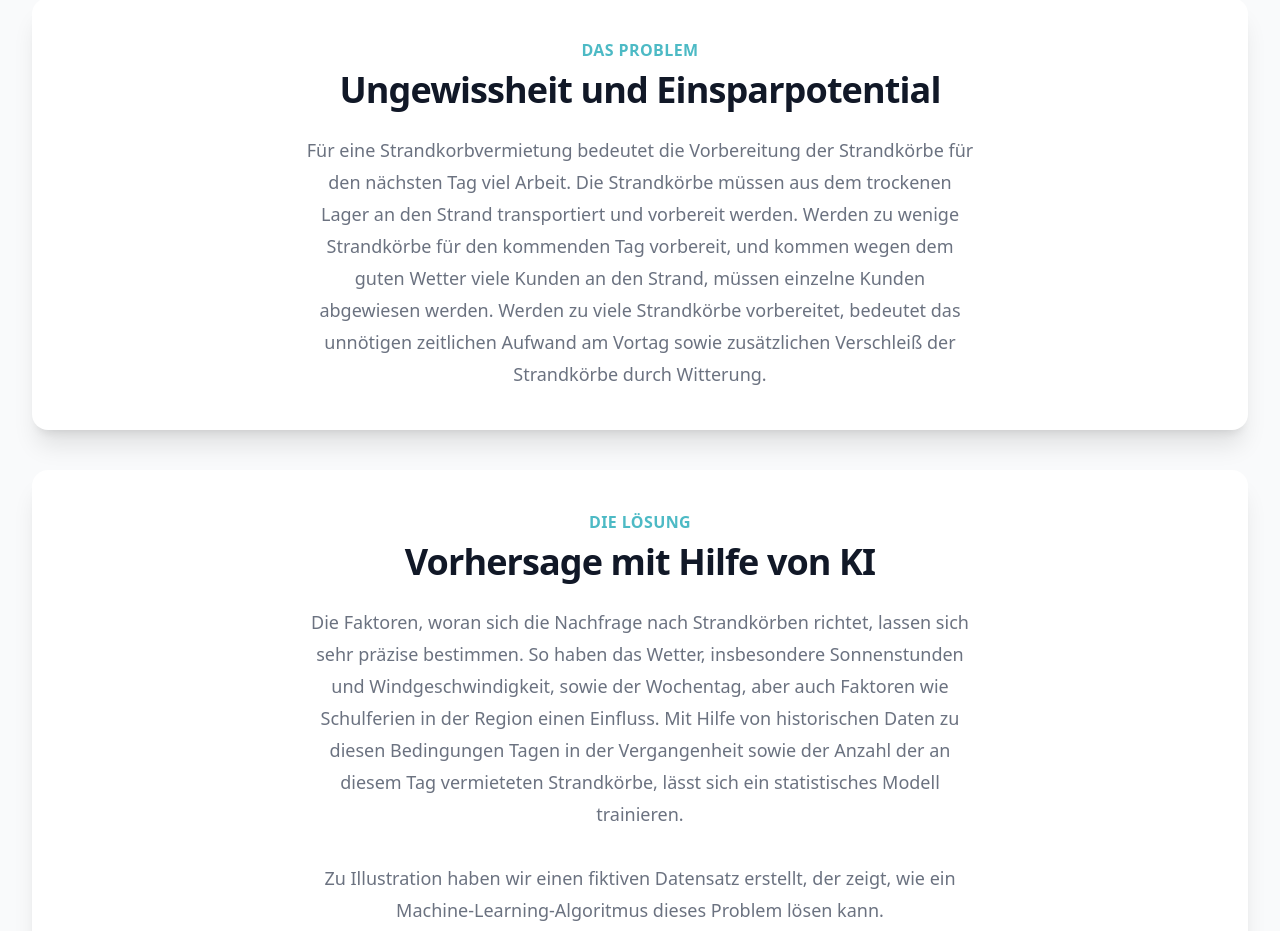
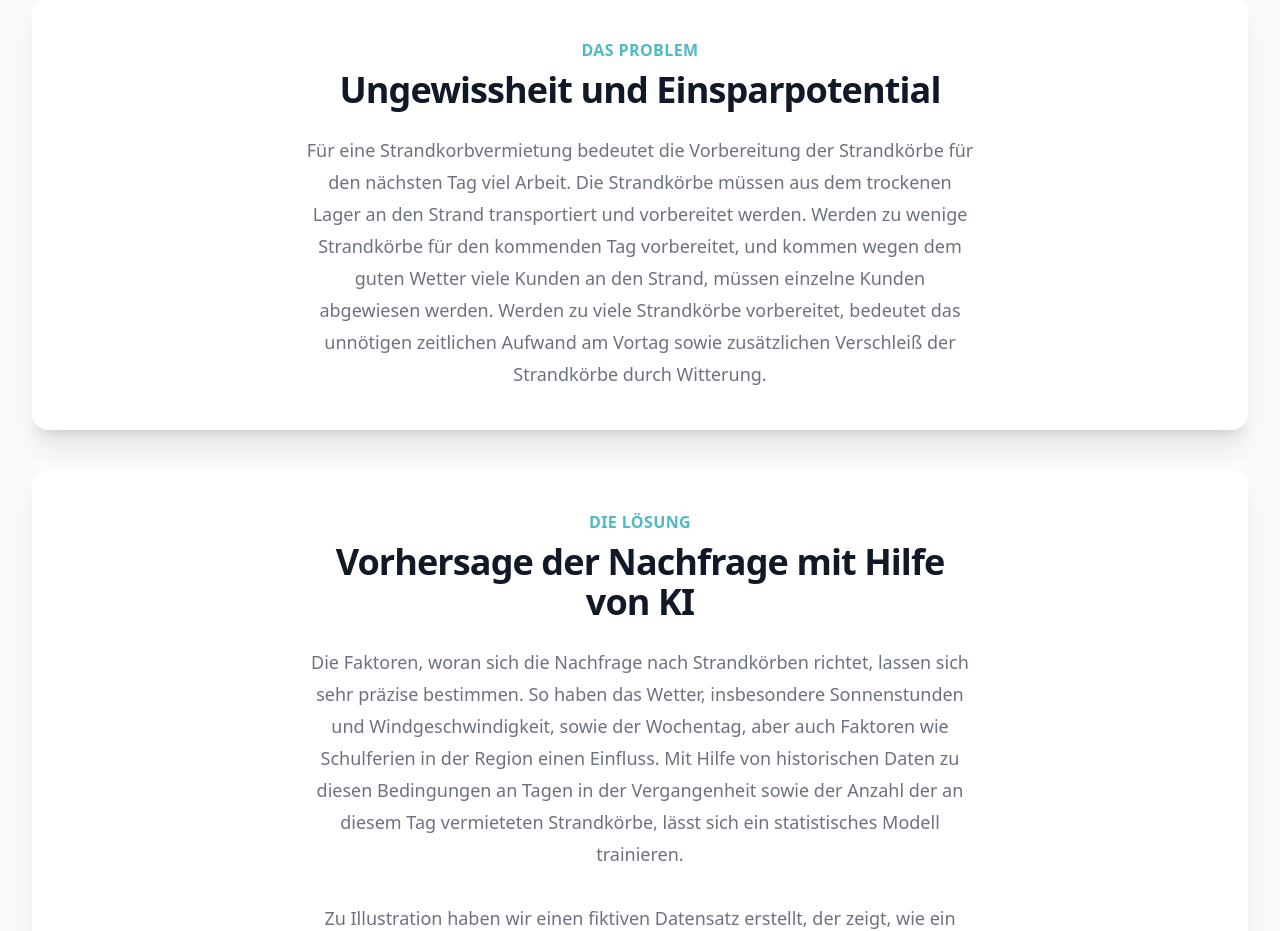
Before and after one commit to stackOcean-official/ml-showcase-website, a Next.js app: page /usecases/beachchairs in a window 1280 px wide. Shown: the part 860-1791 px from the top of the page. Built offline with nearby package versions, Linux system fonts and the light colour scheme.

Commit message:
fix typos

```diff
--- a/pages/usecases/beachchairs.tsx
+++ b/pages/usecases/beachchairs.tsx
@@ -16,7 +16,7 @@ const CsvToHtmlTable: any = dynamic(
 );
 import { data } from "../../misc/beachchair_data";
 
-const sampleData = `
+const sampleData = `// @ts-ignore
 Model,mpg,cyl,disp,hp,drat,wt,qsec,vs,am,gear,carb
 Mazda RX4,21,6,160,110,3.9,2.62,16.46,0,1,4,4
 Mazda RX4 Wag,21,6,160,110,3.9,2.875,17.02,0,1,4,4
@@ -111,12 +111,12 @@ export default function BeachchairsPage({}) {
                 Für eine Strandkorbvermietung bedeutet die Vorbereitung der
                 Strandkörbe für den nächsten Tag viel Arbeit. Die Strandkörbe
                 müssen aus dem trockenen Lager an den Strand transportiert und
-                vorbereit werden. Werden zu wenige Strandkörbe für den kommenden
-                Tag vorbereit, und kommen wegen dem guten Wetter viele Kunden an
-                den Strand, müssen einzelne Kunden abgewiesen werden. Werden zu
-                viele Strandkörbe vorbereitet, bedeutet das unnötigen zeitlichen
-                Aufwand am Vortag sowie zusätzlichen Verschleiß der Strandkörbe
-                durch Witterung.
+                vorbereitet werden. Werden zu wenige Strandkörbe für den
+                kommenden Tag vorbereitet, und kommen wegen dem guten Wetter
+                viele Kunden an den Strand, müssen einzelne Kunden abgewiesen
+                werden. Werden zu viele Strandkörbe vorbereitet, bedeutet das
+                unnötigen zeitlichen Aufwand am Vortag sowie zusätzlichen
+                Verschleiß der Strandkörbe durch Witterung.
               </p>
             </div>
           </div>
@@ -127,7 +127,7 @@ export default function BeachchairsPage({}) {
                   Die Lösung
                 </span>
                 <span className="block mt-2 text-3xl font-bold leading-8 tracking-tight text-center text-gray-900 sm:text-4xl">
-                  Vorhersage mit Hilfe von KI
+                  Vorhersage der Nachfrage mit Hilfe von KI
                 </span>
               </h2>
             </div>
@@ -138,13 +138,14 @@ export default function BeachchairsPage({}) {
                 Wetter, insbesondere Sonnenstunden und Windgeschwindigkeit,
                 sowie der Wochentag, aber auch Faktoren wie Schulferien in der
                 Region einen Einfluss. Mit Hilfe von historischen Daten zu
-                diesen Bedingungen Tagen in der Vergangenheit sowie der Anzahl
-                der an diesem Tag vermieteten Strandkörbe, lässt sich ein
+                diesen Bedingungen an Tagen in der Vergangenheit sowie der
+                Anzahl der an diesem Tag vermieteten Strandkörbe, lässt sich ein
                 statistisches Modell trainieren.
                 <br />
                 <br /> Zu Illustration haben wir einen fiktiven Datensatz
                 erstellt, der zeigt, wie ein Machine-Learning-Algoritmus dieses
-                Problem lösen kann.
+                Problem lösen kann. Die Logik kann aber 1-zu-1 mit einem realen
+                Datensatz übernommen werden.
               </p>
             </div>
           </div>
@@ -153,7 +154,7 @@ export default function BeachchairsPage({}) {
           <div className="w-full py-10 mx-auto max-w-7xl">
             <div className="sm:hidden">
               <label htmlFor="views" className="sr-only">
-                Select a view
+                Ansicht wählen
               </label>
               {/* Use an "onChange" listener to redirect the user to the selected view URL. */}
               <select
```
